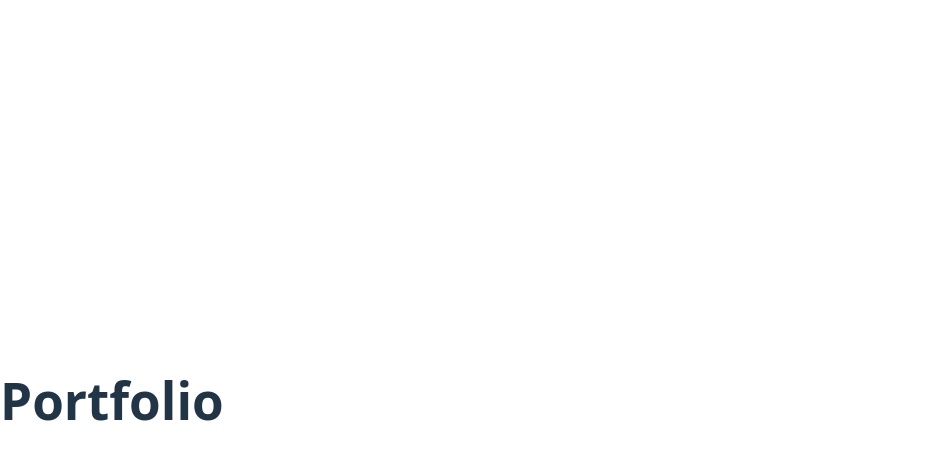
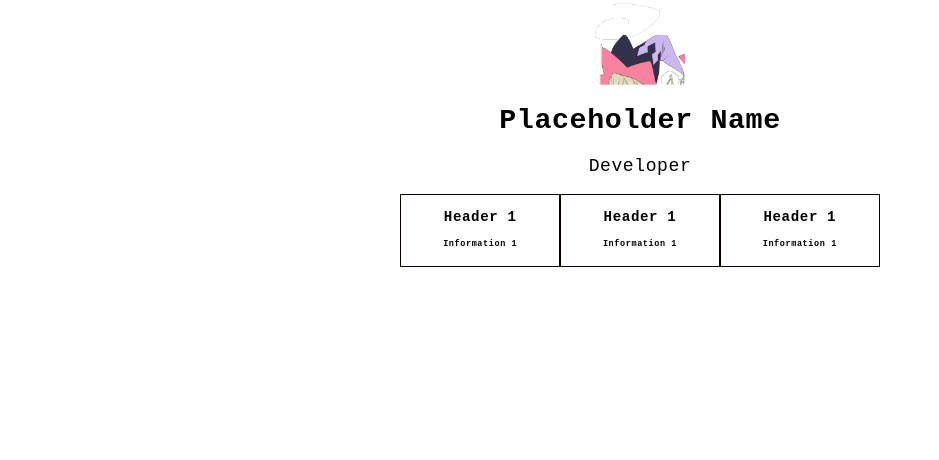
Before and after one commit to fullfacade/portfolio, a React (Vite) app: page / in a window 1280 px wide. Shown: the top 460 px of the page, without its empty margins (0-939 px from the left). Built offline with nearby package versions, Linux system fonts and the light colour scheme.

Commit message:
Created initial layout and placeholders

```diff
--- a/index.html
+++ b/index.html
@@ -2,9 +2,9 @@
 <html lang="en">
   <head>
     <meta charset="UTF-8" />
-    <link rel="icon" type="image/svg+xml" href="/vite.svg" />
+    <link rel="icon" type="image/svg+xml" href="/src/assets/logo.png" />
     <meta name="viewport" content="width=device-width, initial-scale=1.0" />
-    <title>portfolio</title>
+    <title>Portfolio</title>
   </head>
   <body>
     <div id="root"></div>
--- a/src/App.tsx
+++ b/src/App.tsx
@@ -1,9 +1,11 @@
 import MainTitle from "./MainTitle";
+import MainContent from "./MainContent";
 
 function App() {
   return (
     <div>
       <MainTitle />
+      <MainContent />
     </div>
   );
 }
--- /dev/null
+++ b/src/MainContent.tsx
@@ -0,0 +1,36 @@
+import { Fragment } from "react/jsx-runtime";
+
+function MainContent() {
+  return (
+    <Fragment>
+      <main>
+        <div className="information-container">
+          <h2 id="information-header" className="center">
+            Header 1
+          </h2>
+          <h3 id="information-content" className="center">
+            Information 1
+          </h3>
+        </div>
+        <div className="information-container">
+          <h2 id="information-header" className="center">
+            Header 1
+          </h2>
+          <h3 id="information-content" className="center">
+            Information 1
+          </h3>
+        </div>
+        <div className="information-container">
+          <h2 id="information-header" className="center">
+            Header 1
+          </h2>
+          <h3 id="information-content" className="center">
+            Information 1
+          </h3>
+        </div>
+      </main>
+    </Fragment>
+  );
+}
+
+export default MainContent;
--- a/src/MainTitle.tsx
+++ b/src/MainTitle.tsx
@@ -1,5 +1,24 @@
+import { Fragment } from "react/jsx-runtime";
+
 function MainTitle() {
-  return <h1>Portfolio</h1>;
+  return (
+    <Fragment>
+      <header className="header">
+        <img
+          src="/src/assets/logo.png"
+          alt="Portfolio Picture"
+          id="profile-picture"
+          className="center"
+        ></img>
+        <h1 className="center" id="full-name">
+          Placeholder Name
+        </h1>
+        <p className="center" id="self-title">
+          Developer
+        </p>
+      </header>
+    </Fragment>
+  );
 }
 
 export default MainTitle;
--- a/src/index.css
+++ b/src/index.css
@@ -1,69 +1,71 @@
-:root {
-  font-family: system-ui, Avenir, Helvetica, Arial, sans-serif;
-  line-height: 1.5;
-  font-weight: 400;
+/* Start of custom CSS*/
 
-  color-scheme: light dark;
-  color: rgba(255, 255, 255, 0.87);
-  /* background-color: #242424; */
-  background-color: #d04040;
+/* Universal Styles*/
 
-  font-synthesis: none;
-  text-rendering: optimizeLegibility;
-  -webkit-font-smoothing: antialiased;
-  -moz-osx-font-smoothing: grayscale;
+/* Font size, style, and color */
+* {
+    font-size: 1.1em;
+    font-family: "Courier New", Courier, monospace;
+    color: black;
+    letter-spacing: 0.6px;
+   }
+
+
+/* Flex Box Configurations - Ratios for the three main parts */
+  body {
+    display: flex;
+    margin: 0;
+    flex-flow: column wrap;
+  }
+
+  /* Header */
+  header {
+
+  }
+
+  /* Main */
+  main {
+    display: flex;
+    flex-flow: row wrap;
+    justify-content: center;
+
+  }
+
+/* General Styles ====================================================================================================== */
+
+.center {
+    display: flex;
+    justify-content: center;
+    align-items: center;
 }
 
-a {
-  font-weight: 500;
-  color: #646cff;
-  text-decoration: inherit;
-}
-a:hover {
-  color: #535bf2;
+.information-container {
+  /* margin: 3em 3em 10 1m; */
+  border: 1px solid #0b0101;
 }
 
-body {
-  margin: 0;
-  display: flex;
-  place-items: center;
-  min-width: 320px;
-  min-height: 100vh;
+/* Header elements ====================================================================================================== */
+
+#full-name {
+    padding-top: 0%;
 }
 
-h1 {
-  font-size: 3.2em;
-  line-height: 1.1;
+#self-title {
+    font-size: 0.7em;
 }
 
-button {
-  border-radius: 8px;
-  border: 1px solid transparent;
-  padding: 0.6em 1.2em;
-  font-size: 1em;
-  font-weight: 500;
-  font-family: inherit;
-  background-color: #1a1a1a;
-  cursor: pointer;
-  transition: border-color 0.25s;
+#profile-picture {
+  margin: auto;
+  height: 3em;
 }
-button:hover {
-  border-color: #646cff;
-}
-button:focus,
-button:focus-visible {
-  outline: 4px auto -webkit-focus-ring-color;
+/* Content elements ====================================================================================================== */
+
+#information-header {
+  margin: 1em 3em 1em 3em;
+  font-size: 0.5em;
 }
 
-@media (prefers-color-scheme: light) {
-  :root {
-    color: #213547;
-    background-color: #ffffff;
-  }
-  a:hover {
-    color: #747bff;
-  }
-  button {
-    background-color: #f9f9f9;
-  }
+#information-content {
+  margin: 0em 3em 2em 3em;
+  font-size: 0.3em;
 }
```
Also changed, not shown: src/assets/logo.png (added).
